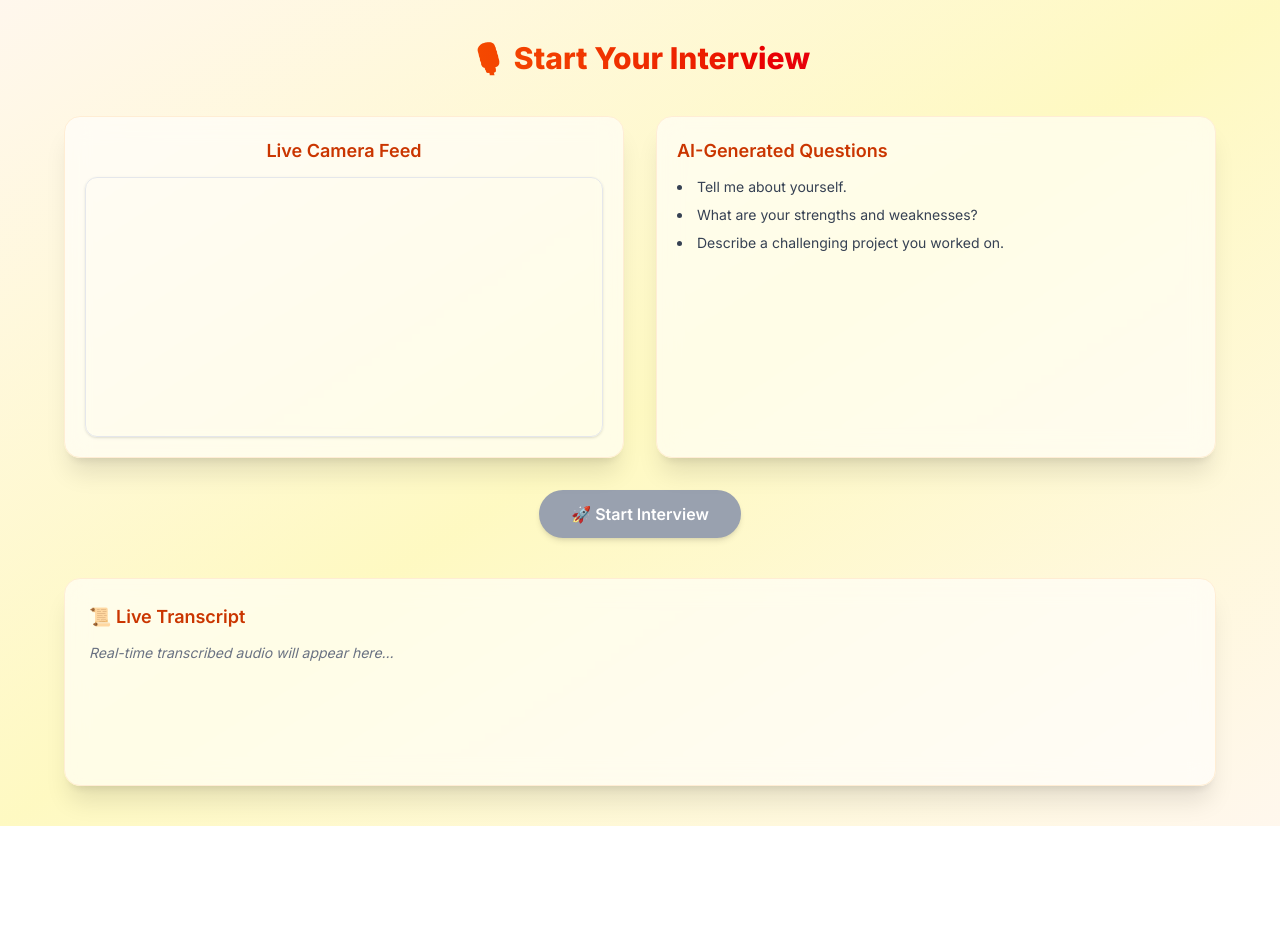
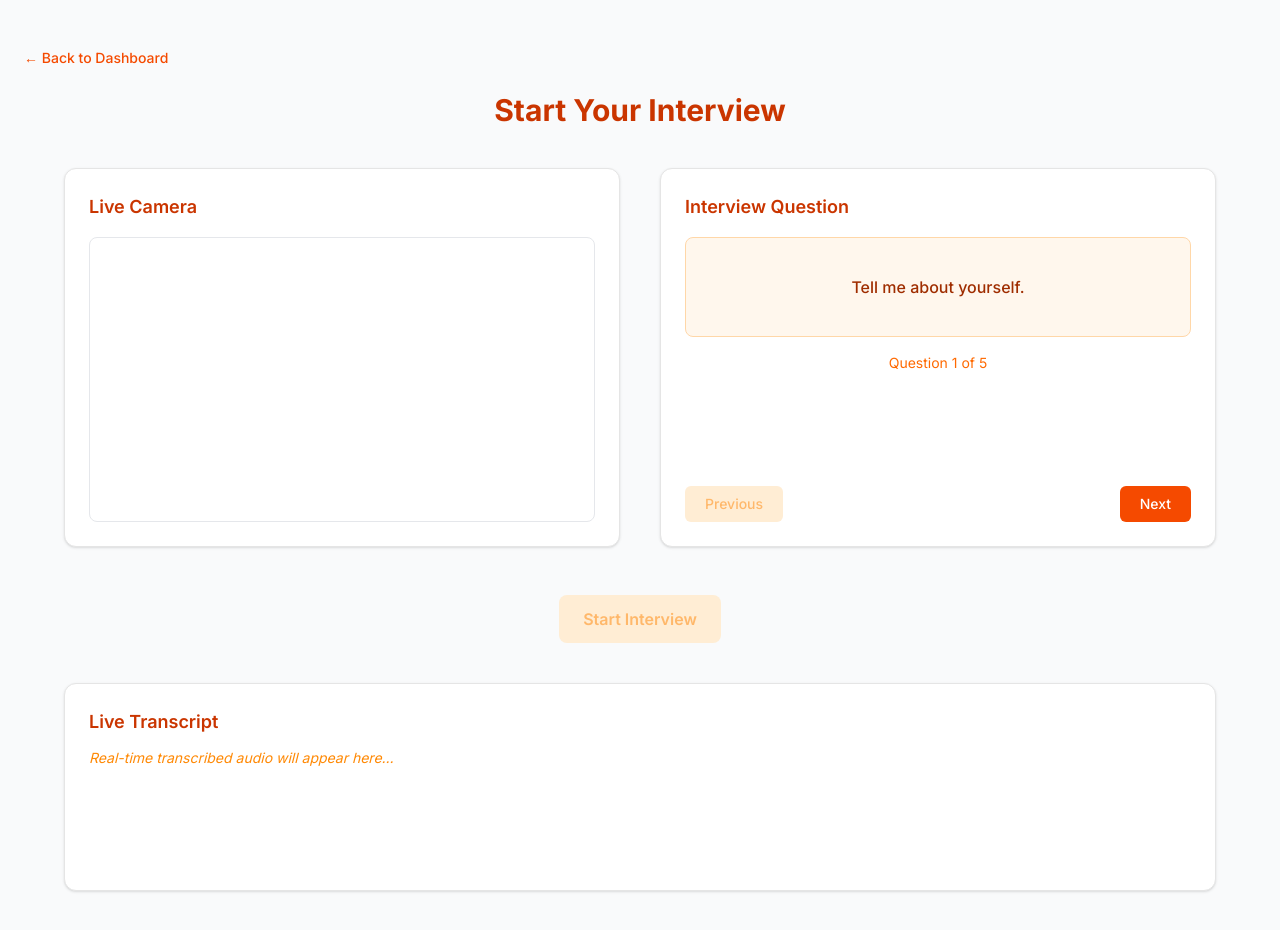
Before and after one commit to nb2912/ai-interview-frontend, a Next.js app: page /interview/start in a window 1280 px wide. Shown: the top 930 px of the page. Before the commit the page ends 826 px from the top, so only its background shows below. Built offline with nearby package versions, Linux system fonts and the light colour scheme; no server answers.

Commit message:
dashboard

```diff
--- a/src/app/interview/start/page.tsx
+++ b/src/app/interview/start/page.tsx
@@ -1,10 +1,22 @@
 'use client';
 
 import { useEffect, useRef, useState } from 'react';
+import { useRouter } from 'next/navigation';
 
 export default function StartInterviewPage() {
   const videoRef = useRef<HTMLVideoElement>(null);
   const [permissionGranted, setPermissionGranted] = useState(false);
+  const router = useRouter();
+
+  const questions = [
+    'Tell me about yourself.',
+    'What are your strengths and weaknesses?',
+    'Describe a challenging project you worked on.',
+    'Why should we hire you?',
+    'Where do you see yourself in 5 years?',
+  ];
+  const [currentIndex, setCurrentIndex] = useState(0);
+  const [animate, setAnimate] = useState(false);
 
   useEffect(() => {
     async function requestMedia() {
@@ -23,54 +35,104 @@ export default function StartInterviewPage() {
     requestMedia();
   }, []);
 
+  const handleChangeQuestion = (next: boolean) => {
+    if ((next && currentIndex < questions.length - 1) || (!next && currentIndex > 0)) {
+      setAnimate(true);
+      setTimeout(() => {
+        setCurrentIndex((prev) => prev + (next ? 1 : -1));
+        setAnimate(false);
+      }, 300);
+    }
+  };
+
   return (
-    <div className="min-h-screen bg-gradient-to-br from-orange-50 via-yellow-100 to-orange-50 px-6 py-10 flex flex-col items-center">
-      <h1 className="text-3xl font-extrabold text-center mb-10 bg-gradient-to-r from-orange-600 to-red-600 text-transparent bg-clip-text">
-        🎙️ Start Your Interview
-      </h1>
+    <div className="min-h-screen bg-gray-50 px-6 py-12 flex flex-col items-center">
+      {/* Back Button */}
+      <button
+        onClick={() => router.push('/dashboard')}
+        className="self-start mb-6 text-sm text-orange-600 hover:text-orange-700 font-medium transition-colors"
+      >
+        ← Back to Dashboard
+      </button>
 
-      {/* Video + Questions */}
-      <div className="w-full max-w-6xl grid grid-cols-1 md:grid-cols-2 gap-8 mb-8">
-        {/* Video Feed */}
-        <div className="bg-white/60 backdrop-blur-md border border-orange-100 shadow-xl p-5 rounded-2xl flex flex-col items-center justify-center">
-          <h2 className="text-lg font-semibold mb-3 text-orange-700">Live Camera Feed</h2>
+      <h1 className="text-3xl font-bold text-orange-700 mb-10">Start Your Interview</h1>
+
+      {/* Main Layout */}
+      <div className="w-full max-w-6xl grid grid-cols-1 md:grid-cols-2 gap-10 mb-12">
+        {/* Video Preview */}
+        <div className="bg-white border border-neutral-200 rounded-xl shadow p-6">
+          <h2 className="text-lg font-semibold text-orange-700 mb-4">Live Camera</h2>
           <video
             ref={videoRef}
             autoPlay
             playsInline
             muted
-            className="w-full rounded-xl border border-gray-200 shadow"
+            className="w-full aspect-video rounded-lg border border-gray-200"
             style={{ transform: 'scaleX(1)' }}
           />
         </div>
 
-        {/* Questions */}
-        <div className="bg-white/60 backdrop-blur-md border border-orange-100 shadow-xl p-5 rounded-2xl">
-          <h2 className="text-lg font-semibold mb-3 text-orange-700">AI-Generated Questions</h2>
-          <ul className="list-disc list-inside text-gray-700 space-y-2 text-sm">
-            <li>Tell me about yourself.</li>
-            <li>What are your strengths and weaknesses?</li>
-            <li>Describe a challenging project you worked on.</li>
-          </ul>
+        {/* Question Navigator */}
+        <div className="bg-white border border-neutral-200 rounded-xl shadow p-6 flex flex-col justify-between">
+          <div>
+            <h2 className="text-lg font-semibold text-orange-700 mb-4">Interview Question</h2>
+            <div
+              className={`transition-all duration-300 ease-in-out transform ${
+                animate ? 'opacity-0 -translate-y-2' : 'opacity-100 translate-y-0'
+              } bg-orange-50 text-orange-800 border border-orange-200 rounded-lg p-6 min-h-[100px] flex items-center justify-center text-center text-base font-medium`}
+            >
+              {questions[currentIndex]}
+            </div>
+
+            <div className="mt-4 text-sm text-orange-500 text-center">
+              Question {currentIndex + 1} of {questions.length}
+            </div>
+          </div>
+
+          {/* Navigation Buttons */}
+          <div className="flex justify-between mt-6">
+            <button
+              onClick={() => handleChangeQuestion(false)}
+              disabled={currentIndex === 0}
+              className={`px-5 py-2 rounded-md text-sm font-medium transition-all ${
+                currentIndex === 0
+                  ? 'bg-orange-100 text-orange-300 cursor-not-allowed'
+                  : 'bg-orange-600 text-white hover:bg-orange-700'
+              }`}
+            >
+              Previous
+            </button>
+            <button
+              onClick={() => handleChangeQuestion(true)}
+              disabled={currentIndex === questions.length - 1}
+              className={`px-5 py-2 rounded-md text-sm font-medium transition-all ${
+                currentIndex === questions.length - 1
+                  ? 'bg-orange-100 text-orange-300 cursor-not-allowed'
+                  : 'bg-orange-600 text-white hover:bg-orange-700'
+              }`}
+            >
+              Next
+            </button>
+          </div>
         </div>
       </div>
 
-      {/* Start Interview Button */}
+      {/* Start Button */}
       <button
         disabled={!permissionGranted}
-        className={`px-8 py-3 rounded-full text-white font-semibold shadow-md transition-all duration-300 ${
+        className={`mb-10 px-6 py-3 rounded-lg font-semibold transition-all duration-200 ${
           permissionGranted
-            ? 'bg-orange-600 hover:bg-orange-700 hover:scale-105'
-            : 'bg-gray-400 cursor-not-allowed'
-        } mb-10`}
+            ? 'bg-orange-600 text-white hover:bg-orange-700'
+            : 'bg-orange-100 text-orange-300 cursor-not-allowed'
+        }`}
       >
-        🚀 Start Interview
+        Start Interview
       </button>
 
-      {/* Transcript */}
-      <div className="w-full max-w-6xl bg-white/60 backdrop-blur-md border border-orange-100 shadow-xl p-6 rounded-2xl h-52 overflow-y-auto">
-        <h2 className="text-lg font-semibold text-orange-700 mb-3">📜 Live Transcript</h2>
-        <p className="text-sm text-gray-500 italic">Real-time transcribed audio will appear here...</p>
+      {/* Transcript Viewer */}
+      <div className="w-full max-w-6xl bg-white border border-neutral-200 shadow p-6 rounded-xl h-52 overflow-y-auto">
+        <h2 className="text-lg font-semibold text-orange-700 mb-3">Live Transcript</h2>
+        <p className="text-sm text-orange-400 italic">Real-time transcribed audio will appear here...</p>
       </div>
     </div>
   );
```
